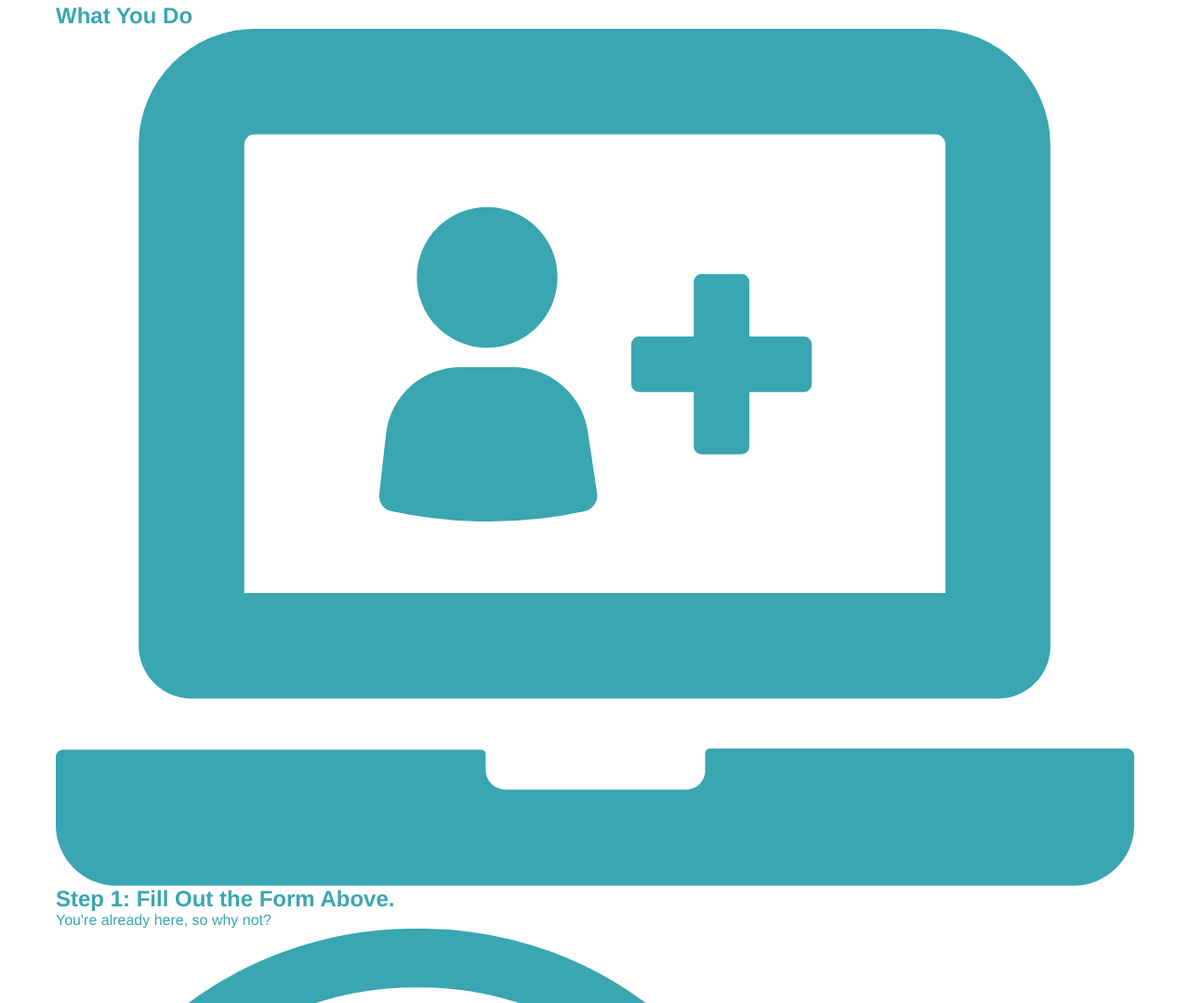
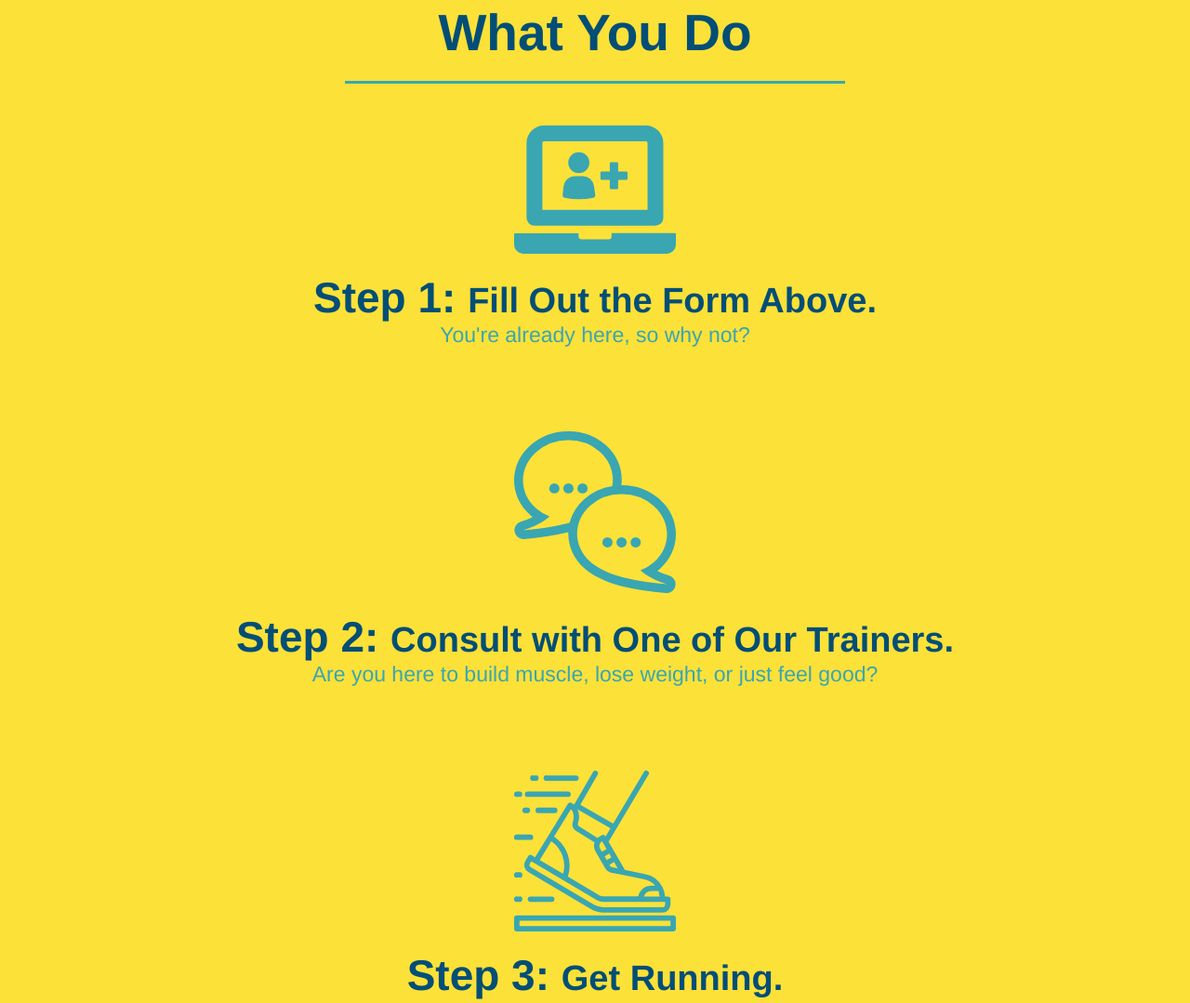
Before and after one commit to wilmr/run-buddy, a plain HTML site: page index.html in a window 1280 px wide. Shown: the part 1117-2196 px from the top of the page at 93% size. Drawn offline with Linux system fonts and the light colour scheme.

Commit message:
style what you do section

```diff
--- a/assets/css/style.css
+++ b/assets/css/style.css
@@ -72,6 +72,7 @@ section {
 
 }
 
+
 .intro {
   text-align: center;
 }
@@ -84,14 +85,52 @@ section {
   margin: 0 auto;
 }
 
-.intro h2 {
-  display: inline-block;
+
+.steps {
+  text-align: center;
+  background: #fce138;
+}
+
+.steps span {
+  font-size: 38px;
+}
+
+
+.section-title {
   font-size: 55px;
   color: #024e76;
   margin-bottom: 35px;
   padding: 0 100px 20px 100px;
+  display: inline-block;
   border-bottom: 3px solid;
+}
+
+.steps div {
+  margin-bottom: 80px;
+}
+
+.steps img {
+  width: 15%;
+  margin: 10px 0;
+}
+
+.steps h3 {
+  color: #024e76;
+  font-size: 46px;
+  margin-top: 10px;
+}
+
+.steps p {
+  color: #39a6b2;
+  font-size: 23px;
+}
+
+.primary-border {
   border-color: #fce138;
+}
+
+.secondary-border {
+  border-color: #39a6b2;
 }
 
 /* Hero Style Start */
--- a/index.html
+++ b/index.html
@@ -69,7 +69,7 @@
 
     <!--"what we do section"-->
     <section id="what-we-do" class="intro">
-        <h2>What We Do</h2>
+        <h2 class="section-title primary-border">What We Do</h2>
         <p>
             butcher selfies chambray shabby chic gentrify readymade yr Echo Park XOXO
             Tumblr normcore Banksy direct trade Blue Bottle chillwave you probably haven't
@@ -80,30 +80,30 @@
     </section>
 
     <!--"what you do section"-->
-    <section id="what-you-do">
-        <h2>What You Do</h2>
+    <section id="what-you-do" class="steps">
+        <h2 class="section-title secondary-border">What You Do</h2>
         <div>
             <!--insert this img element-->
             <img src="./assets/css/images/step-1.svg" alt="" />
-            <h3>Step 1: Fill Out the Form Above.</h3>
+            <h3>Step 1: <span>Fill Out the Form Above.</span></h3>
             <p>You're already here, so why not?</p>
         </div>
 
         <div>
             <img src="./assets/css/images/step-2.svg" alt="" />
-            <h3>Step 2: Consult with One of Our Trainers.</h3>
+            <h3>Step 2: <span>Consult with One of Our Trainers.</span></h3>
             <p>Are you here to build muscle, lose weight, or just feel good?</p>
         </div>
 
         <div>
             <img src="./assets/css/images/step-3.svg" alt="" />
-            <h3>Step 3: Get Running.</h3>
+            <h3>Step 3: <span>Get Running.</span></h3>
             <p>Hit the ground running (literally) once your trainer lays out your plan.</p>
         </div>
 
         <div>
             <img src="./assets/css/images/step-4.svg" alt="" />
-            <h3>Step 4: See Results.</h3>
+            <h3>Step 4: <span>See Results.</span></h3>
             <p>Bi-weekly checkins with your trainer will keep you focused</p>
         </div>
     </section>
```
